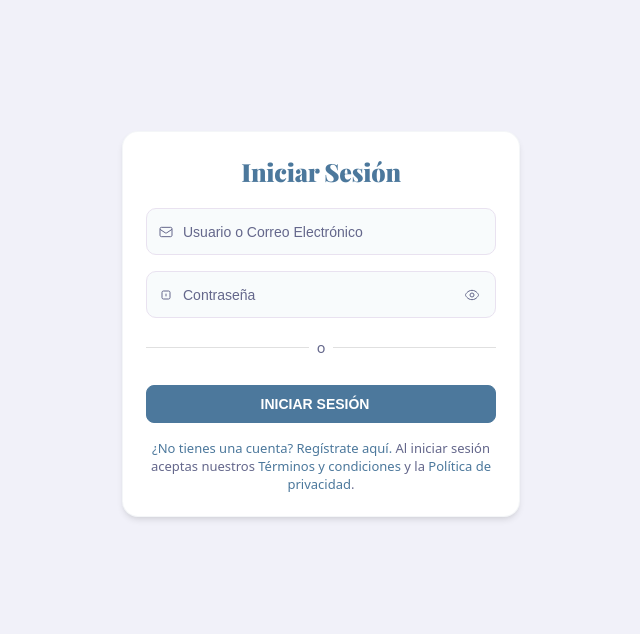
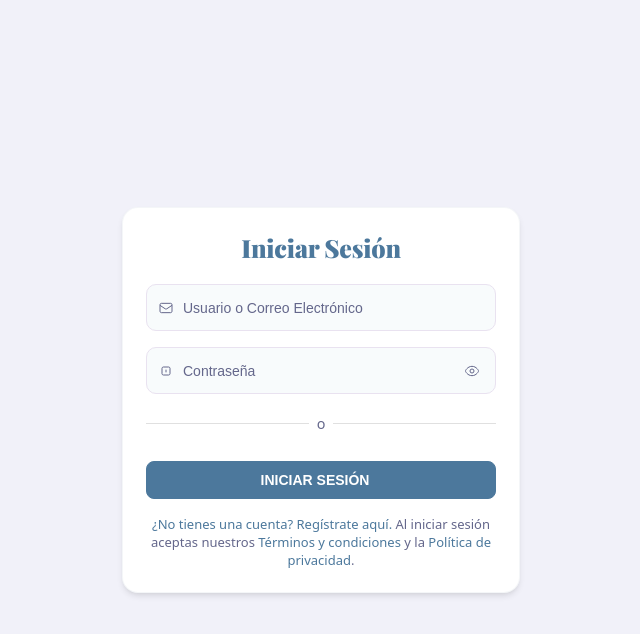
Before and after one commit to yoonsugssa/Google-login, a website: page public/login.html in a window 1280 px wide. Shown: the whole page, without its empty margins (319-959 px from the left). Drawn offline with nearby package versions, Linux system fonts and the light colour scheme; a web font is replaced by a local one.

Commit message:
Cambio en el tamaño de la pantalla.

```diff
--- a/public/styles.css
+++ b/public/styles.css
@@ -2,12 +2,12 @@
 @import url('https://fonts.googleapis.com/css2?family=Caprasimo&family=Caveat:wght@449&family=DM+Serif+Display:ital@0;1&family=Libre+Baskerville:ital,wght@0,400;0,700;1,400&family=Playfair+Display:ital,wght@0,400..900;1,400..900&family=Reenie+Beanie&family=Special+Elite&family=Sue+Ellen+Francisco&display=swap');
 
 html {
-    height: 90%;
+    height: 100%;
 }
 
 body {
-    height: 90%;
-    min-height: 90%;
+    height: 100%;
+    min-height: 100%;
     overflow: hidden;
     display: flex;
     justify-content: center;
@@ -27,7 +27,6 @@ body {
     --bg-input: #f8fbfc;             /* Mantengo tu color, ideal para fondos de campo de entrada. */
 
     position: relative;
-    /* Los estilos responsive del formulario se mantienen */
     width: 90%;
     max-width: 350px;
     padding: 24px;
@@ -39,7 +38,6 @@ body {
         inset 0 0 0 1px rgba(148, 163, 184, 0.1);
 }
 
-/* El resto del código CSS permanece igual... */
 
 .form-title {
     font-size: 25px;
```
